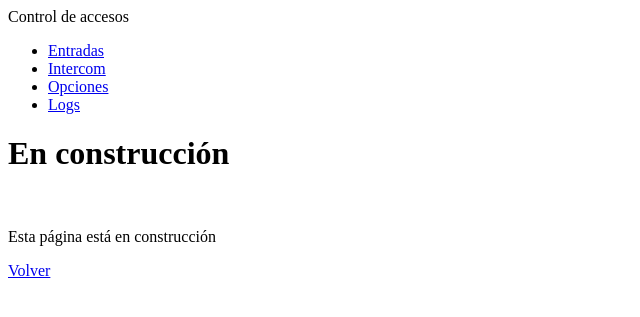
After one commit to Skylonace/HikAccess, a Python web app: template HikAccess/app/templates/wip.html in a window 1280 px wide. The commit adds this page. Shown: the top 317 px of the page, without its empty margins (0-640 px from the left). Run offline with Jinja, Linux system fonts and the light colour scheme; the template is opened without the code that fills it, so the values that code supplies are empty.

Commit message:
Added wip pages

```diff
--- a/HikAccess/app/templates/edit_code.html
+++ b/HikAccess/app/templates/edit_code.html
@@ -17,5 +17,5 @@
   >
 </form>
 <br />
-<div class="foot"><a href="{{ ingress_root }}/">Volver</a></div>
+<div class="foot"><a href="{{ ingress_root }}/intercom">Volver</a></div>
 {% endblock %}
--- a/HikAccess/app/templates/intercom.html
+++ b/HikAccess/app/templates/intercom.html
@@ -1,5 +1,5 @@
 {% extends "base.html" %} {% block content %}
-<h1>Entradas</h1>
+<h1>Intercom</h1>
 {% if codes.__len__() == 0 %}
 <p>No se han podido cargar los codigos</p>
 {% else %}
--- /dev/null
+++ b/HikAccess/app/templates/wip.html
@@ -0,0 +1,6 @@
+{% extends "base.html" %} {% block content %}
+<h1>En construcción</h1>
+<br />
+<p>Esta página está en construcción</p>
+<div class="foot"><a href="{{ ingress_root }}/">Volver</a></div>
+{% endblock %}
```
Also changed, not shown: HikAccess/app/app.py (+11 -1 lines).
